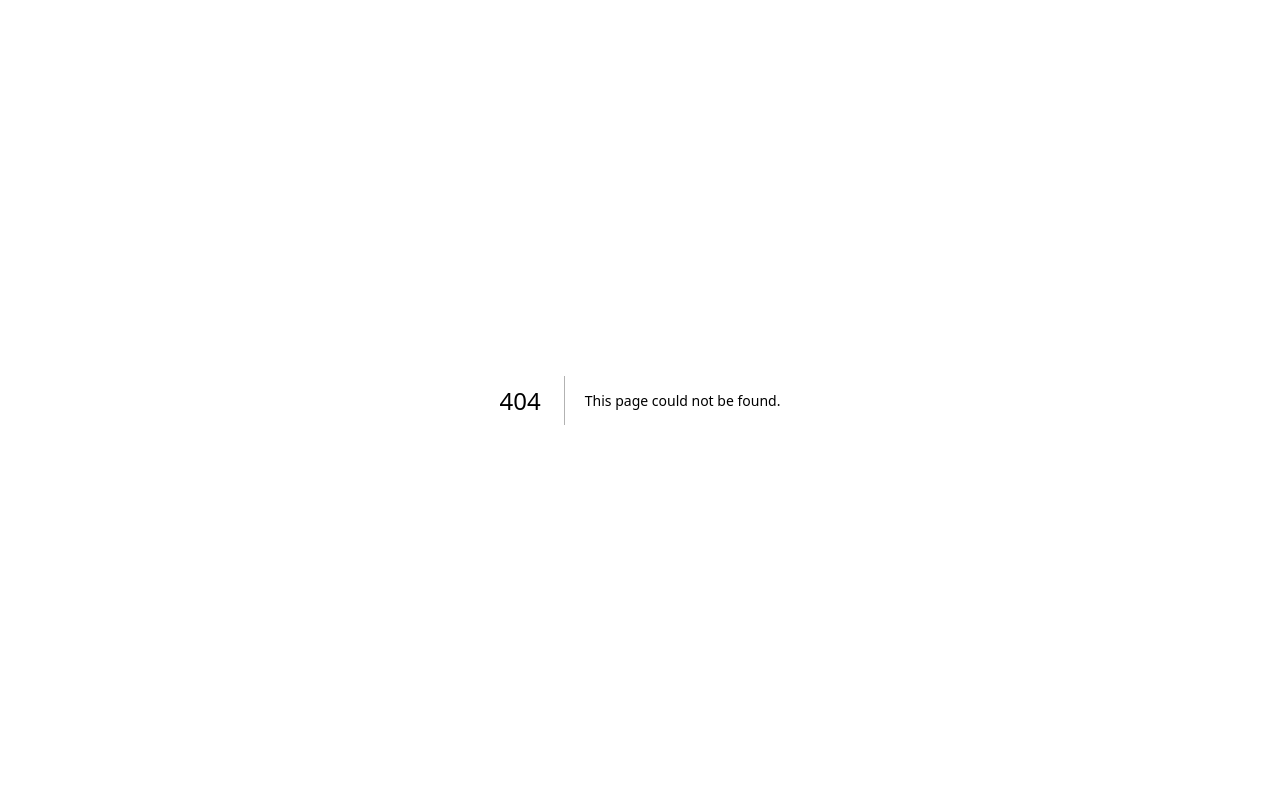
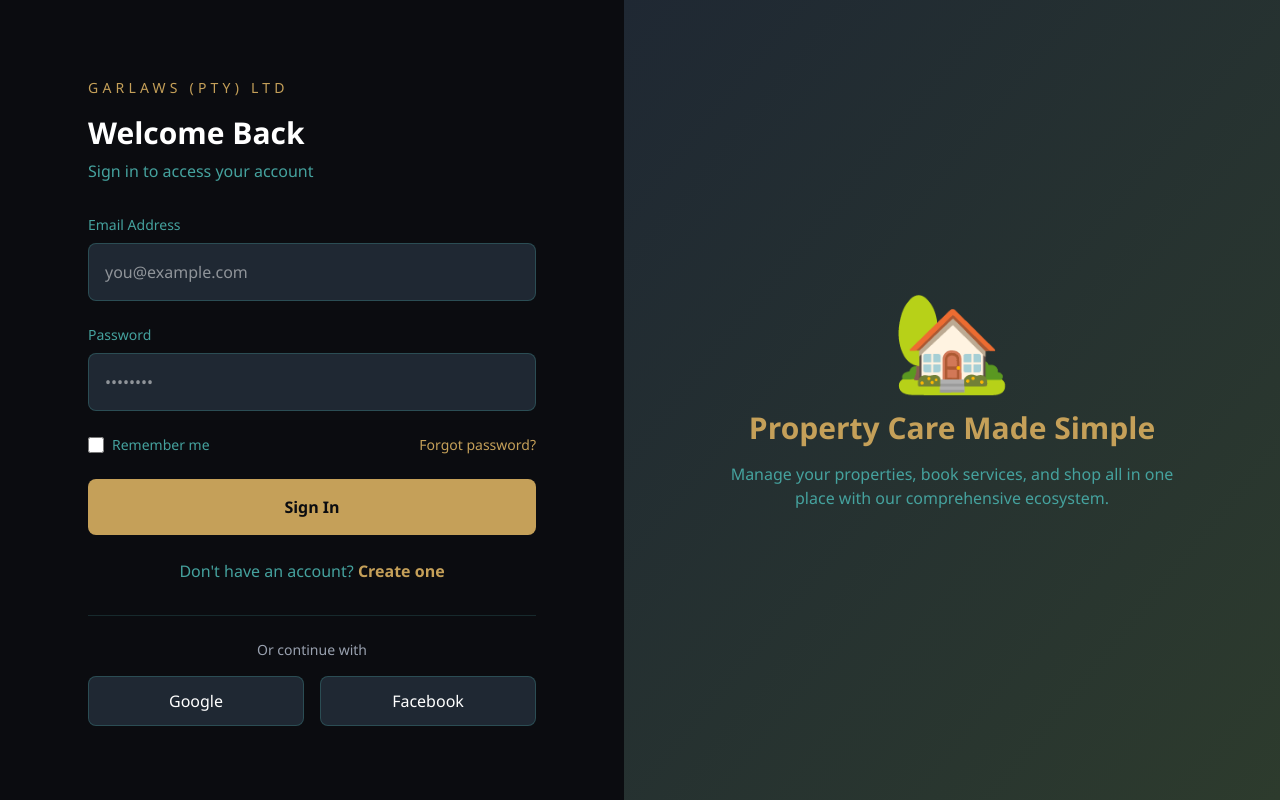
Before and after one commit to affiliatedarchitecturegroupdev-cmyk/Garlaws-Platform, a Next.js app: page /auth/login in a window 1280 px wide. Before the commit this address had no page. Built offline with nearby package versions, Linux system fonts and the light colour scheme.

Commit message:
feat(auth): implement authentication module

```diff
--- /dev/null
+++ b/src/app/auth/login/page.tsx
@@ -0,0 +1,127 @@
+"use client";
+
+import { useState } from "react";
+import { useRouter } from "next/navigation";
+
+export default function LoginPage() {
+  const router = useRouter();
+  const [formData, setFormData] = useState({ email: "", password: "", remember: false });
+  const [loading, setLoading] = useState(false);
+  const [error, setError] = useState("");
+
+  const handleSubmit = async (e: React.FormEvent) => {
+    e.preventDefault();
+    setLoading(true);
+    setError("");
+
+    if (!formData.email || !formData.password) {
+      setError("Please fill in all fields");
+      setLoading(false);
+      return;
+    }
+
+    setTimeout(() => {
+      router.push("/dashboard");
+    }, 1000);
+  };
+
+  return (
+    <div className="min-h-screen bg-[#0b0c10] text-white flex">
+      {/* Left Side - Form */}
+      <div className="flex-1 flex items-center justify-center p-8">
+        <div className="w-full max-w-md">
+          <div className="mb-8">
+            <span className="text-[#c5a059] text-sm tracking-[0.3em] uppercase">Garlaws (Pty) Ltd</span>
+            <h1 className="text-3xl font-bold mt-4">Welcome Back</h1>
+            <p className="text-[#45a29e] mt-2">Sign in to access your account</p>
+          </div>
+
+          {error && (
+            <div className="bg-red-900/50 border border-red-500 text-red-400 px-4 py-3 rounded-lg mb-6">
+              {error}
+            </div>
+          )}
+
+          <form onSubmit={handleSubmit} className="space-y-6">
+            <div>
+              <label className="block text-[#45a29e] text-sm mb-2">Email Address</label>
+              <input
+                type="email"
+                value={formData.email}
+                onChange={(e) => setFormData({ ...formData, email: e.target.value })}
+                className="w-full bg-[#1f2833] border border-[#45a29e]/30 rounded-lg p-4 text-white focus:border-[#c5a059] focus:outline-none transition-colors"
+                placeholder="you@example.com"
+              />
+            </div>
+
+            <div>
+              <label className="block text-[#45a29e] text-sm mb-2">Password</label>
+              <input
+                type="password"
+                value={formData.password}
+                onChange={(e) => setFormData({ ...formData, password: e.target.value })}
+                className="w-full bg-[#1f2833] border border-[#45a29e]/30 rounded-lg p-4 text-white focus:border-[#c5a059] focus:outline-none transition-colors"
+                placeholder="••••••••"
+              />
+            </div>
+
+            <div className="flex items-center justify-between">
+              <label className="flex items-center">
+                <input
+                  type="checkbox"
+                  checked={formData.remember}
+                  onChange={(e) => setFormData({ ...formData, remember: e.target.checked })}
+                  className="w-4 h-4 rounded border-[#45a29e]/30 bg-[#1f2833] text-[#c5a059] focus:ring-[#c5a059]"
+                />
+                <span className="ml-2 text-sm text-[#45a29e]">Remember me</span>
+              </label>
+              <a href="/auth/forgot-password" className="text-sm text-[#c5a059] hover:underline">
+                Forgot password?
+              </a>
+            </div>
+
+            <button
+              type="submit"
+              disabled={loading}
+              className="w-full bg-[#c5a059] text-[#0b0c10] py-4 rounded-lg font-bold hover:bg-[#b8954f] transition-colors disabled:opacity-50"
+            >
+              {loading ? "Signing in..." : "Sign In"}
+            </button>
+          </form>
+
+          <div className="mt-6 text-center">
+            <p className="text-[#45a29e]">
+              Don't have an account?{" "}
+              <a href="/auth/signup" className="text-[#c5a059] hover:underline font-semibold">
+                Create one
+              </a>
+            </p>
+          </div>
+
+          <div className="mt-8 pt-6 border-t border-[#45a29e]/20">
+            <p className="text-sm text-gray-400 text-center">Or continue with</p>
+            <div className="flex gap-4 mt-4">
+              <button className="flex-1 bg-[#1f2833] border border-[#45a29e]/30 py-3 rounded-lg hover:border-[#45a29e] transition-colors">
+                Google
+              </button>
+              <button className="flex-1 bg-[#1f2833] border border-[#45a29e]/30 py-3 rounded-lg hover:border-[#45a29e] transition-colors">
+                Facebook
+              </button>
+            </div>
+          </div>
+        </div>
+      </div>
+
+      {/* Right Side - Image/Branding */}
+      <div className="hidden lg:flex flex-1 bg-gradient-to-br from-[#1f2833] to-[#2d3b2d] items-center justify-center p-12">
+        <div className="text-center">
+          <div className="text-8xl mb-6">🏡</div>
+          <h2 className="text-3xl font-bold text-[#c5a059] mb-4">Property Care Made Simple</h2>
+          <p className="text-[#45a29e] max-w-md">
+            Manage your properties, book services, and shop all in one place with our comprehensive ecosystem.
+          </p>
+        </div>
+      </div>
+    </div>
+  );
+}
```
